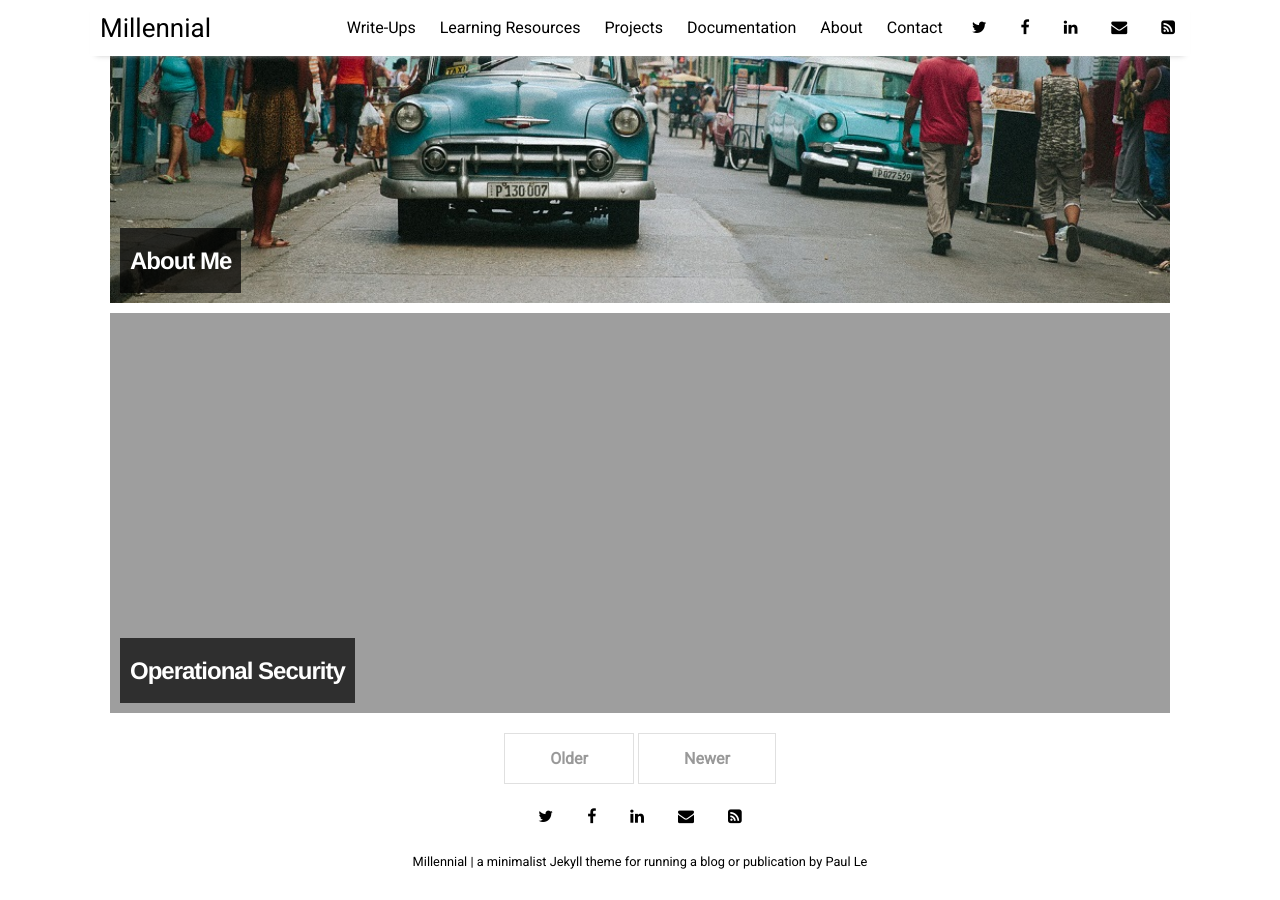
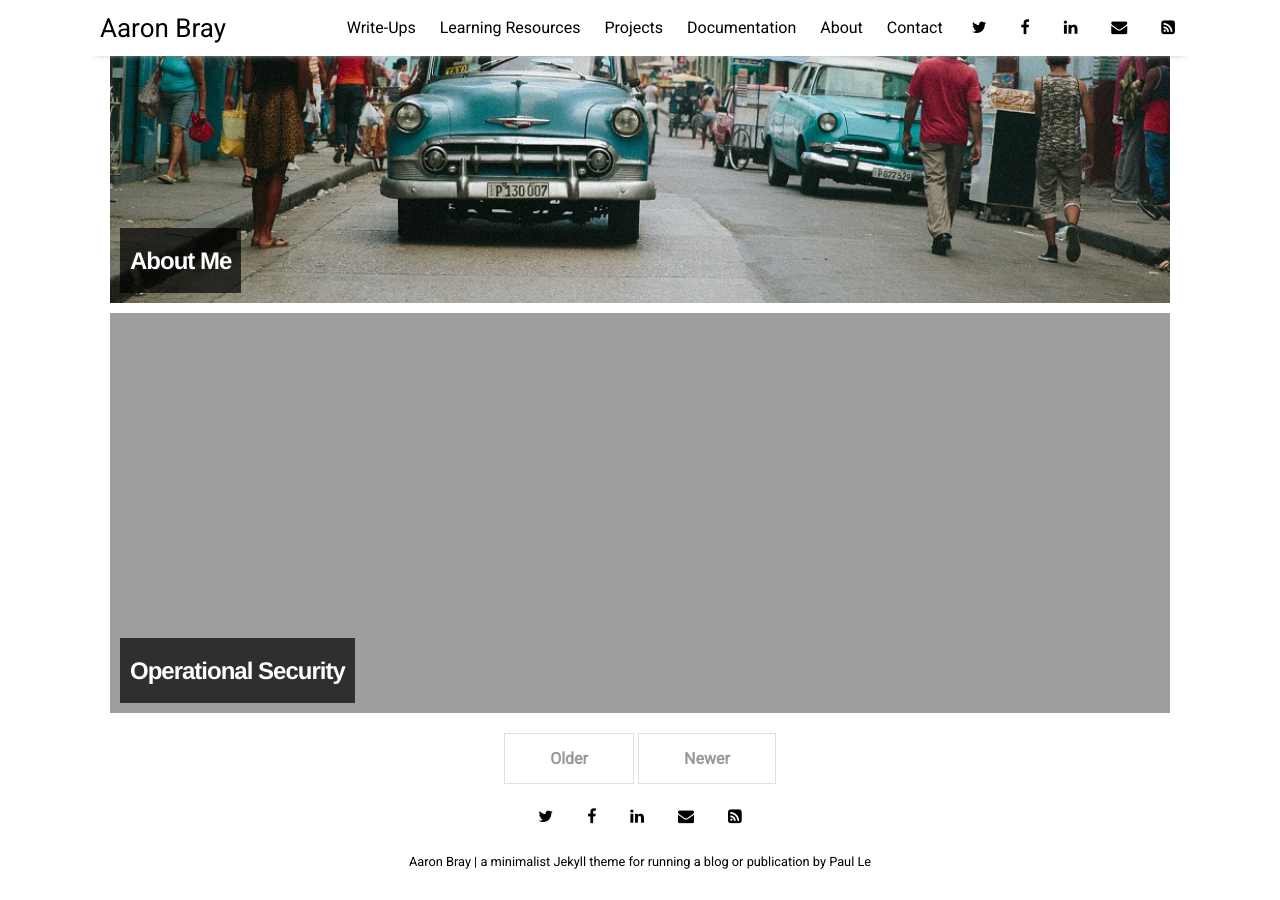
Before and after one commit to AaronBray/AaronBray.github.io, a Jekyll site: the page built from index.html, in a window 1280 px wide and 900 px high, scrolled down 1398 px. Built offline with Jekyll 4.4.1, drawn with Linux system fonts in a browser that asks for light colours; nearby versions of some CDN libraries; the list of posts is cut into pages by our own code.

Commit message:
Update _config.yml

```diff
--- a/_config.yml
+++ b/_config.yml
@@ -10,7 +10,7 @@ permalink:           /:title
 plugins:             [jekyll-paginate, jekyll-sitemap, jekyll-feed, jekyll-seo-tag]
 
 # Customise atom feed settings (this is where Jekyll-Feed gets configuration information)
-title:		           "Millennial"
+title:		           "Aaron Bray"
 description:	       "a minimalist Jekyll theme for running a blog or publication"
 author:              "Paul Le"
 
```
